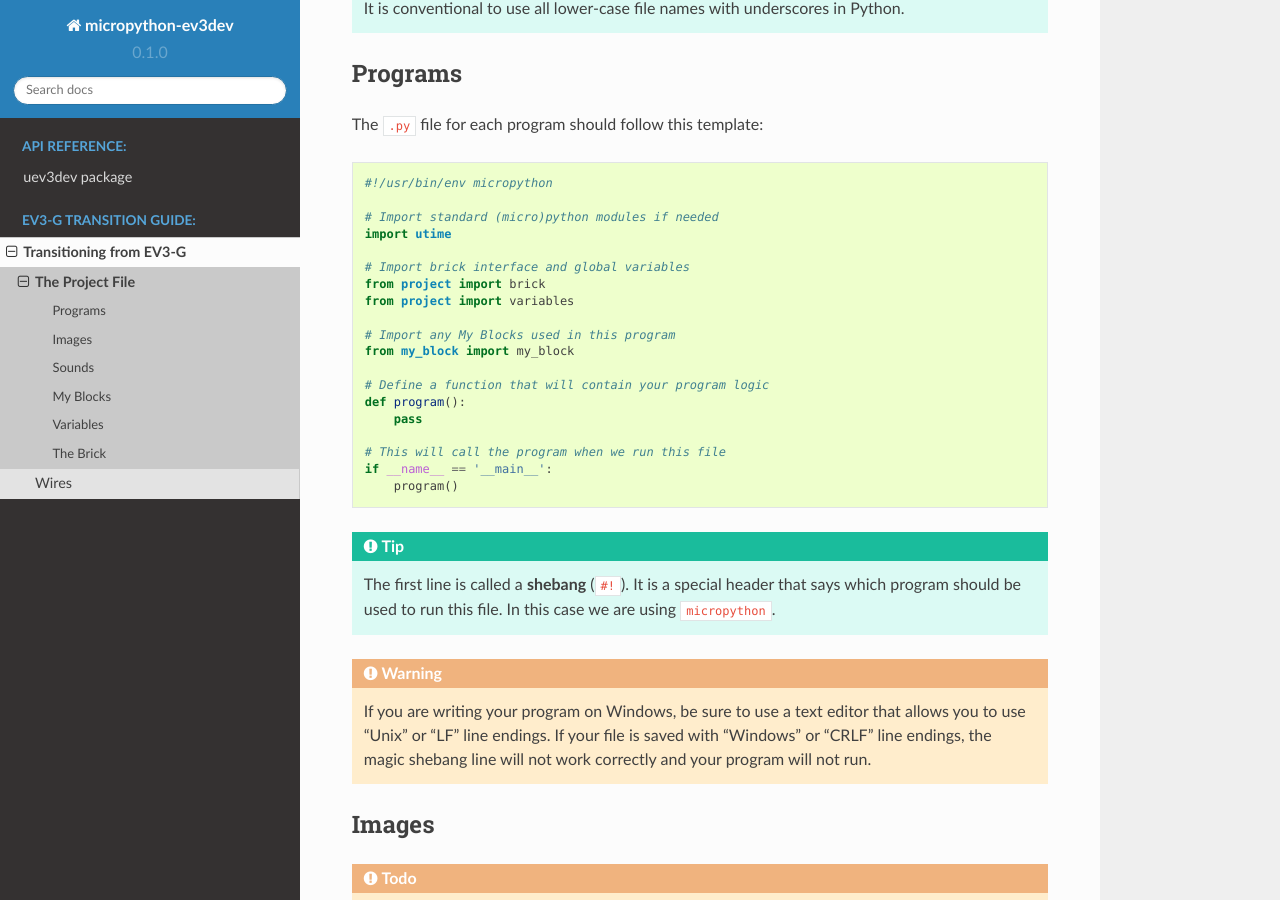
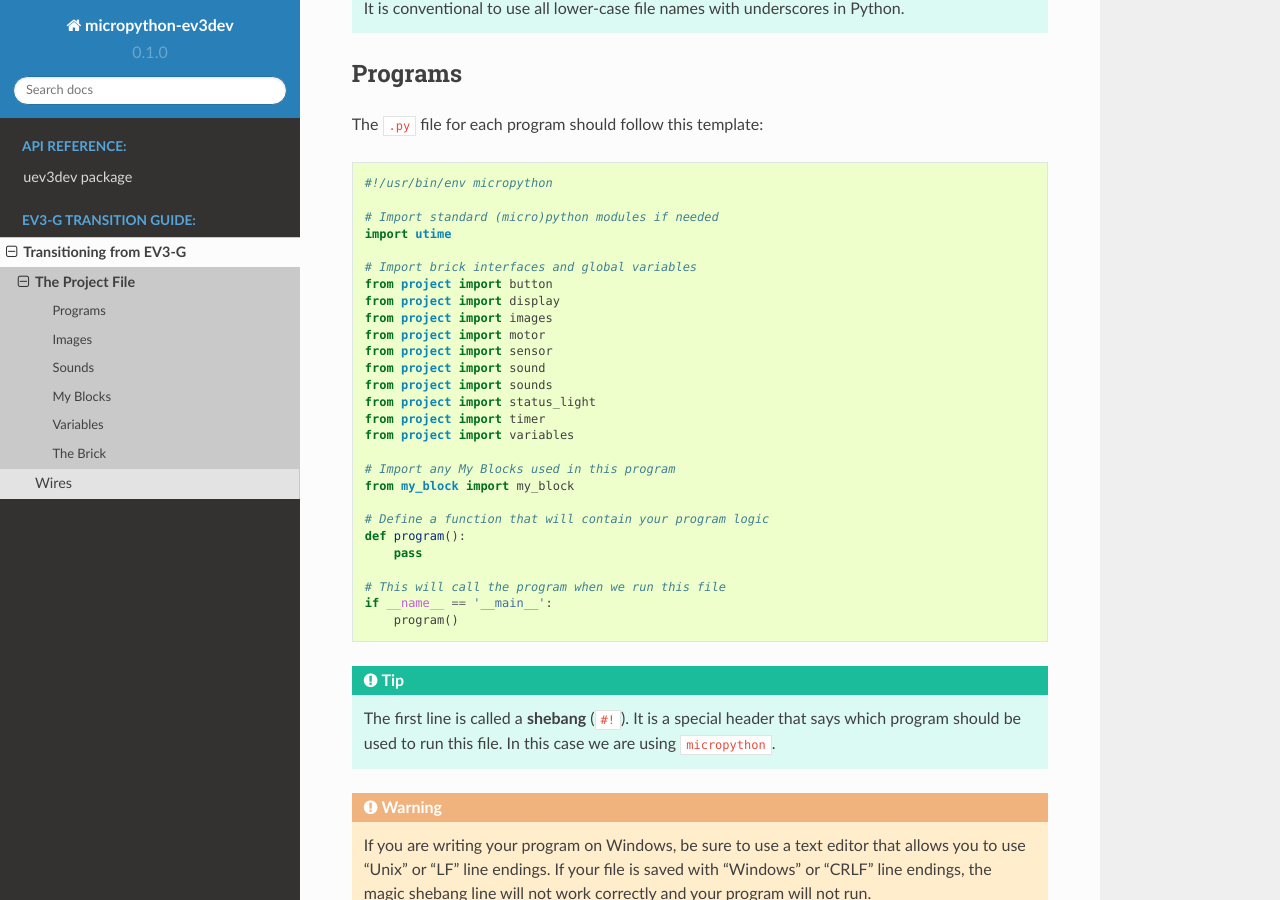
Before and after one commit to dlech/micropython-ev3dev, a Sphinx documentation site: the page built from doc/ev3g/project.rst, in a window 1280 px wide and 900 px high, scrolled down 838 px. Built offline with Sphinx 7.4.7 and the Read the Docs theme 2.0.0, drawn with Linux system fonts in a browser that asks for light colours.

Commit message:
update docs for changes in brick imports

```diff
--- a/doc/ev3g/project.rst
+++ b/doc/ev3g/project.rst
@@ -45,8 +45,16 @@ The ``.py`` file for each program should follow this template::
     # Import standard (micro)python modules if needed
     import utime
 
-    # Import brick interface and global variables
-    from project import brick
+    # Import brick interfaces and global variables
+    from project import button
+    from project import display
+    from project import images
+    from project import motor
+    from project import sensor
+    from project import sound
+    from project import sounds
+    from project import status_light
+    from project import timer
     from project import variables
 
     # Import any My Blocks used in this program
```
